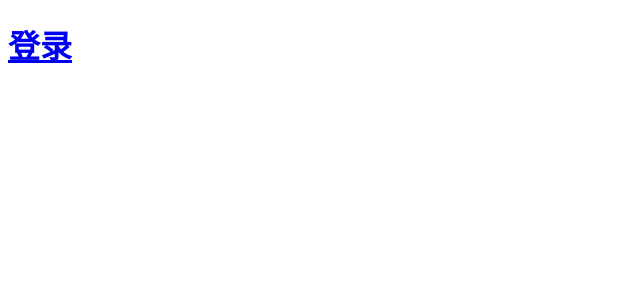
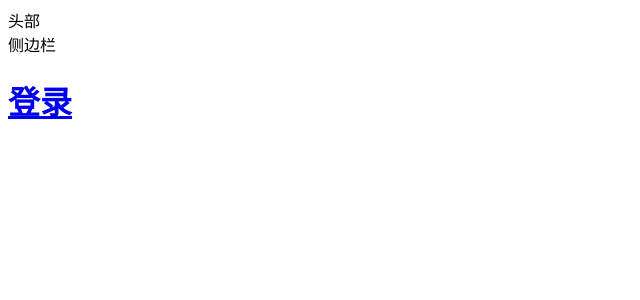
Before and after one commit to dreamjser/ssr-nextjs-template, a Next.js app: page / in a window 1280 px wide. Shown: the top 300 px of the page, without its empty margins (0-640 px from the left). Built offline with nearby package versions, Linux system fonts and the light colour scheme.

Commit message:
feat: 插槽和loading

```diff
--- /dev/null
+++ b/app/@header/page.tsx
@@ -0,0 +1,5 @@
+import React from 'react'
+
+export default function Page() {
+  return <header>头部</header>
+}
--- /dev/null
+++ b/app/@nav/page.tsx
@@ -0,0 +1,5 @@
+import React from 'react'
+
+export default function Page() {
+  return <nav>侧边栏</nav>
+}
--- a/app/layout.tsx
+++ b/app/layout.tsx
@@ -3,12 +3,20 @@ import React, { ReactNode } from 'react'
 
 export default function RootLayout({
     children,
+    header,
+    nav,
   }: {
-    children: ReactNode
+    children: ReactNode,
+    header: ReactNode,
+    nav: ReactNode
   }) {
     return (
       <html lang="en">
-        <body>{children}</body>
+        <body>
+          {header}
+          {nav}
+          {children}
+        </body>
       </html>
     )
   }
--- /dev/null
+++ b/app/login/loading.tsx
@@ -0,0 +1,5 @@
+export default function Loading() {
+  // You can add any UI inside Loading, including a Skeleton.
+  return 'loading'
+
+}
```
